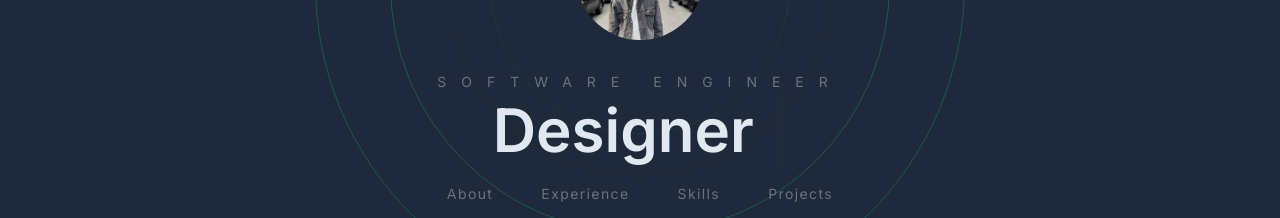
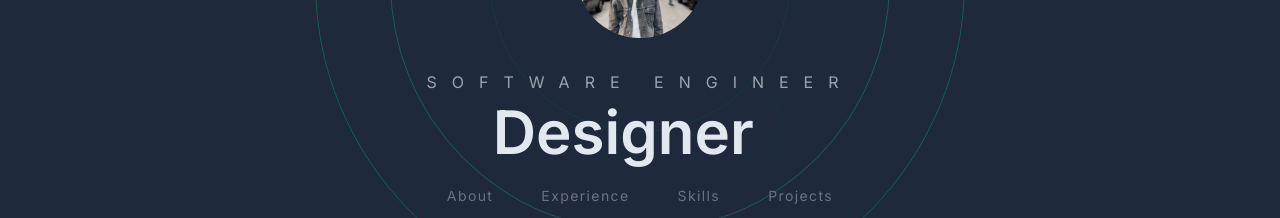
Before and after one commit to ErnestLeung52/ernest-portfolio-website, a Next.js app: page / in a window 1280 px wide. Shown: the part 356-574 px from the top of the page. Built offline with nearby package versions, Linux system fonts and the light colour scheme.

Commit message:
removed dark mode toggle button

```diff
--- a/components/Hero.tsx
+++ b/components/Hero.tsx
@@ -25,11 +25,11 @@ const Hero = (props: Props) => {
 				alt='profile-pic'
 			/>
 
-			<div className='z-20'>
-				<h2 className='text-sm uppercase text-gray-500 pb-2 tracking-[15px]'>Software Engineer</h2>
+			<div className='z-20 w-screen'>
+				<h2 className='text-md uppercase text-gray-400 pb-2 tracking-[15px]'>Software Engineer</h2>
 				<h1 className='text-5xl lg:text-6xl font-semibold px-10'>
 					<span className='mr-3'>{text}</span>
-					<Cursor cursorColor='#F7AB0A' />
+					<Cursor cursorColor='#10b981' />
 				</h1>
 
 				<div className='pt-5'>
--- a/components/ThemeToggleButton.tsx
+++ b/components/ThemeToggleButton.tsx
@@ -12,7 +12,7 @@ const ThemeToggleButton = (props: Props) => {
 	const changeThemeHandler = () => (theme == 'dark' ? setTheme('light') : setTheme('dark'));
 
 	return (
-		<div className='w-8 h-8 text-slate-800 dark:text-slate-500 cursor-pointer'>
+		<div className='w-6 h-6 text-slate-[#e5e7eb] dark:text-[#e5e7eb] cursor-pointer'>
 			{theme === 'dark' ? <SunIcon onClick={changeThemeHandler} /> : <MoonIcon onClick={changeThemeHandler} />}
 		</div>
 	);
```
